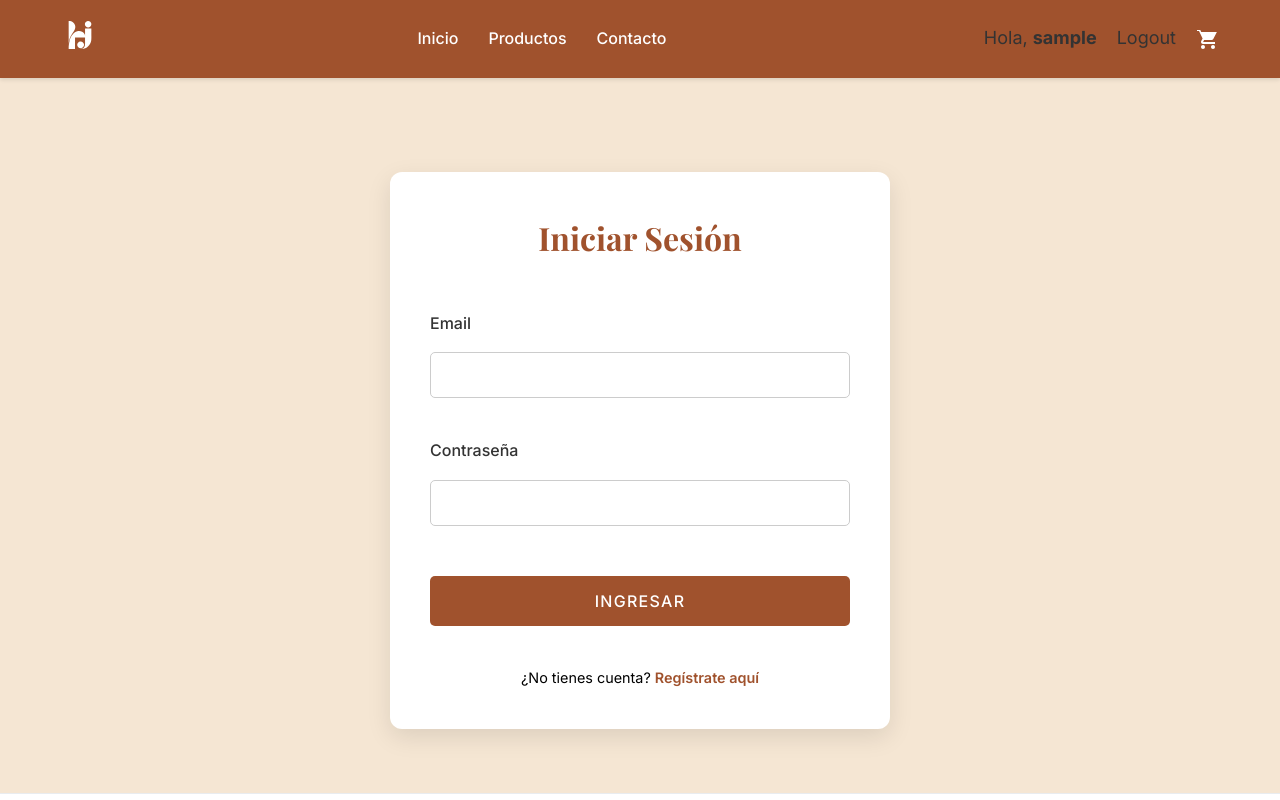
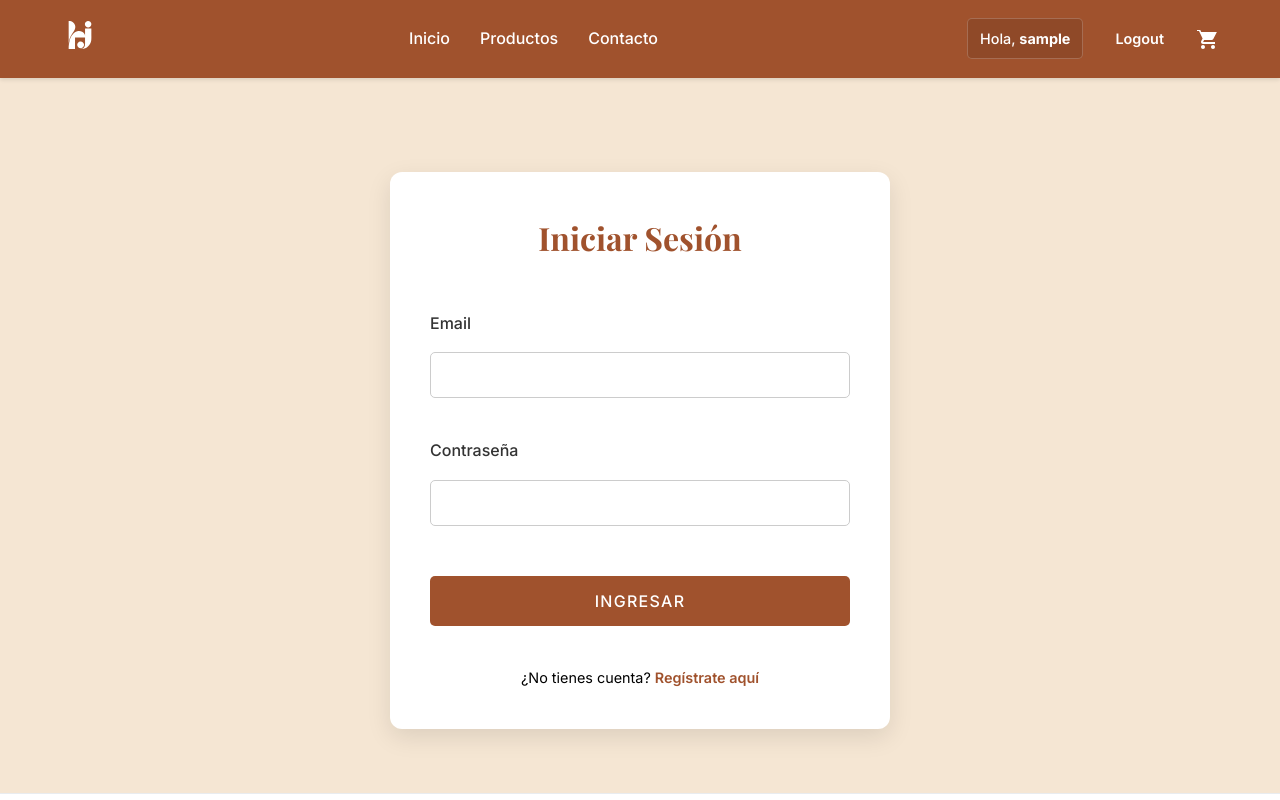
Before and after one commit to jazminshaiel/hermanos_jota, a React (Create React App) app in the folder client/: page /login in a window 1280 px wide. Shown: the top 800 px of the page. Built offline with nearby package versions, Linux system fonts and the light colour scheme; sample sign-in values are in the browser's storage.

Commit message:
Se corrige CSS global

```diff
--- a/client/src/styles/estilos-globales.css
+++ b/client/src/styles/estilos-globales.css
@@ -132,6 +132,60 @@ body {
 	color: #ffcc99;
 }
 
+.header-icons a {
+	font-size: 1rem; /* Resetea el tamaño de 1.3rem */
+}
+
+/* Estilo base para todos los links de auth */
+.header-icons .user-info-link,
+.header-icons .logout-link,
+.header-icons .login-link {
+    font-family: "Inter", sans-serif;
+    font-size: 0.9rem;
+    font-weight: 500;
+    color: white;
+    text-decoration: none;
+    padding: 8px 12px;
+    border-radius: 5px;
+    transition: all 0.2s ease;
+    display: flex;
+    align-items: center;
+    gap: 8px;
+}
+
+/* El "cartel" del nombre de usuario */
+.header-icons .user-info-link {
+    background-color: rgba(0, 0, 0, 0.1); /* Fondo sutil */
+    border: 1px solid rgba(255, 255, 255, 0.2);
+}
+
+.header-icons .user-info-link:hover {
+    background-color: rgba(0, 0, 0, 0.2);
+    color: #ffcc99; /* Color hover del manual */
+}
+
+/* El link de "Logout" */
+.header-icons .logout-link {
+    font-weight: 600;
+    background-color: transparent;
+}
+
+.header-icons .logout-link:hover {
+    background-color: rgba(0, 0, 0, 0.1);
+    color: #ffcc99; /* Color hover del manual */
+}
+
+/* El link de "Login" (cuando no está logueado) */
+.header-icons .login-link {
+    font-weight: 600;
+    background-color: rgba(255, 255, 255, 0.1);
+}
+
+.header-icons .login-link:hover {
+    background-color: rgba(255, 255, 255, 0.3);
+    color: white;
+}
+
 
 /* MEDIA QUERIES GLOBALES (Header) */
 @media (max-width: 768px) {
```
